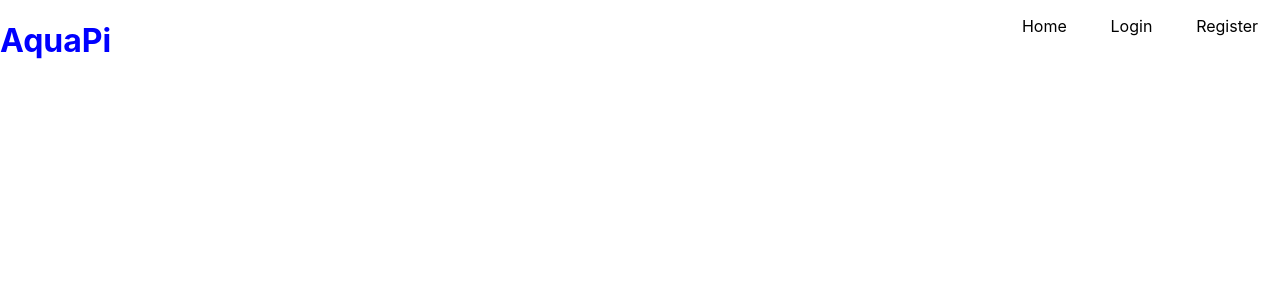
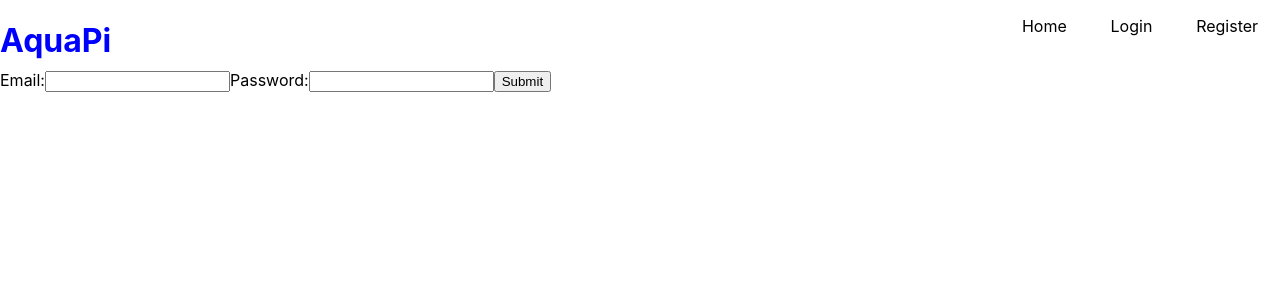
Before and after one commit to d-e-k-k/aquapi_frontend, a React (Create React App) app: page / in a window 1280 px wide. Shown: the top 300 px of the page. Built offline with nearby package versions, Linux system fonts and the light colour scheme.

Commit message:
Added basic login form

```diff
--- a/src/App.js
+++ b/src/App.js
@@ -1,10 +1,12 @@
 import React, {Component} from 'react';
-import NavBar from './components/NavBar/NavBar';
+import NavBar from './components/navbar/NavBar';
+import Login from './components/login/Login';
 
 function App() {
   return (
     <div className="App">
       <NavBar />
+      <Login />
     </div>
   );
 }
--- /dev/null
+++ b/src/components/login/Login.js
@@ -0,0 +1,31 @@
+import React, {useState} from 'react';
+
+const Login = () => {
+    const initialFormState = {
+        email: "",
+        password: "",
+    };
+    const [formState, setFormState] = useState(initialFormState)
+
+    const handleChange = (event) => {
+			setFormState({ ...formState, [event.target.id]: event.target.value });
+		};
+
+    return (
+        <div>
+            <form>
+                <label>
+                    Email:
+                    <input type='email' onChange={handleChange}/>
+                </label>
+                <label>
+                    Password:
+                    <input type='text' onChange={handleChange}/>
+                </label>
+                <input type='submit'/>
+            </form>
+        </div>
+    );
+};
+
+export default Login;
```
Also changed, not shown: src/components/navbar/NavBar.css (renamed from src/components/NavBar/NavBar.css), src/components/navbar/NavBar.js (renamed from src/components/NavBar/NavBar.js), 1 other file (tests, documents, lock files or other folders).
